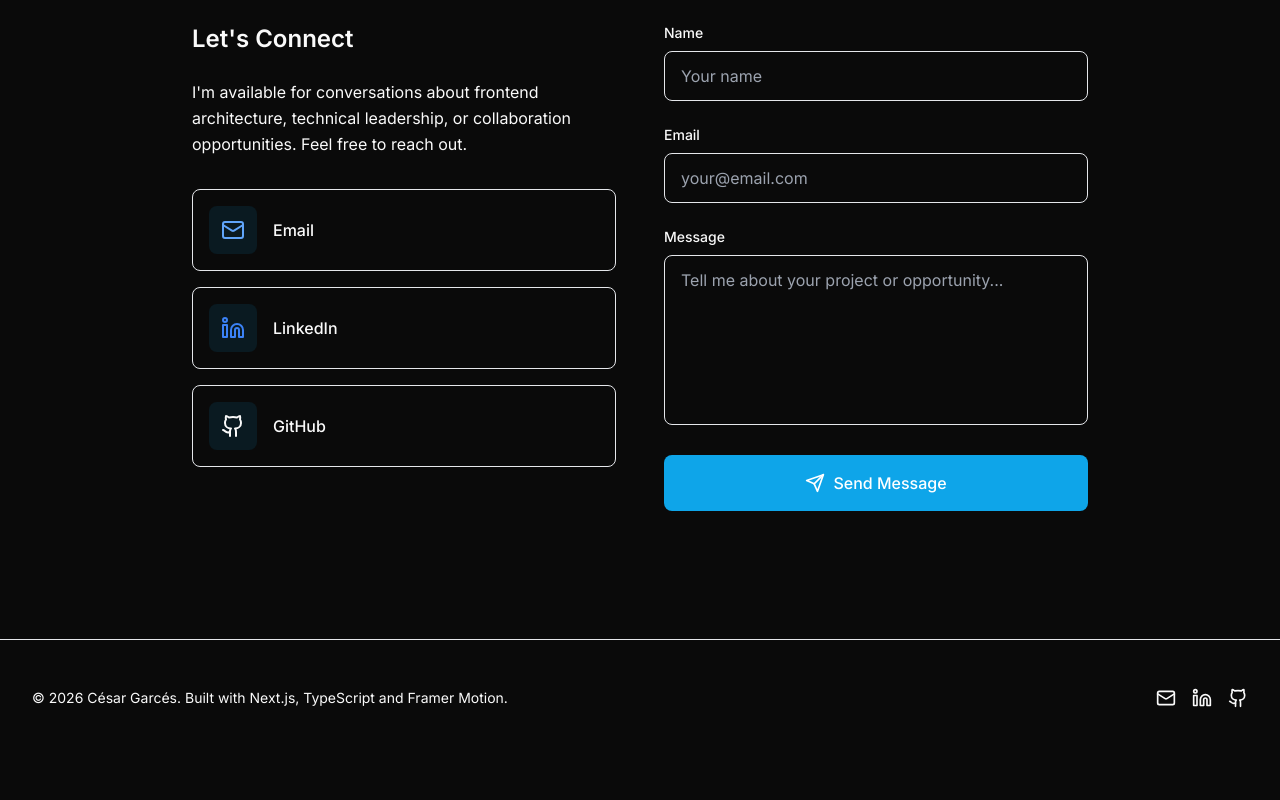
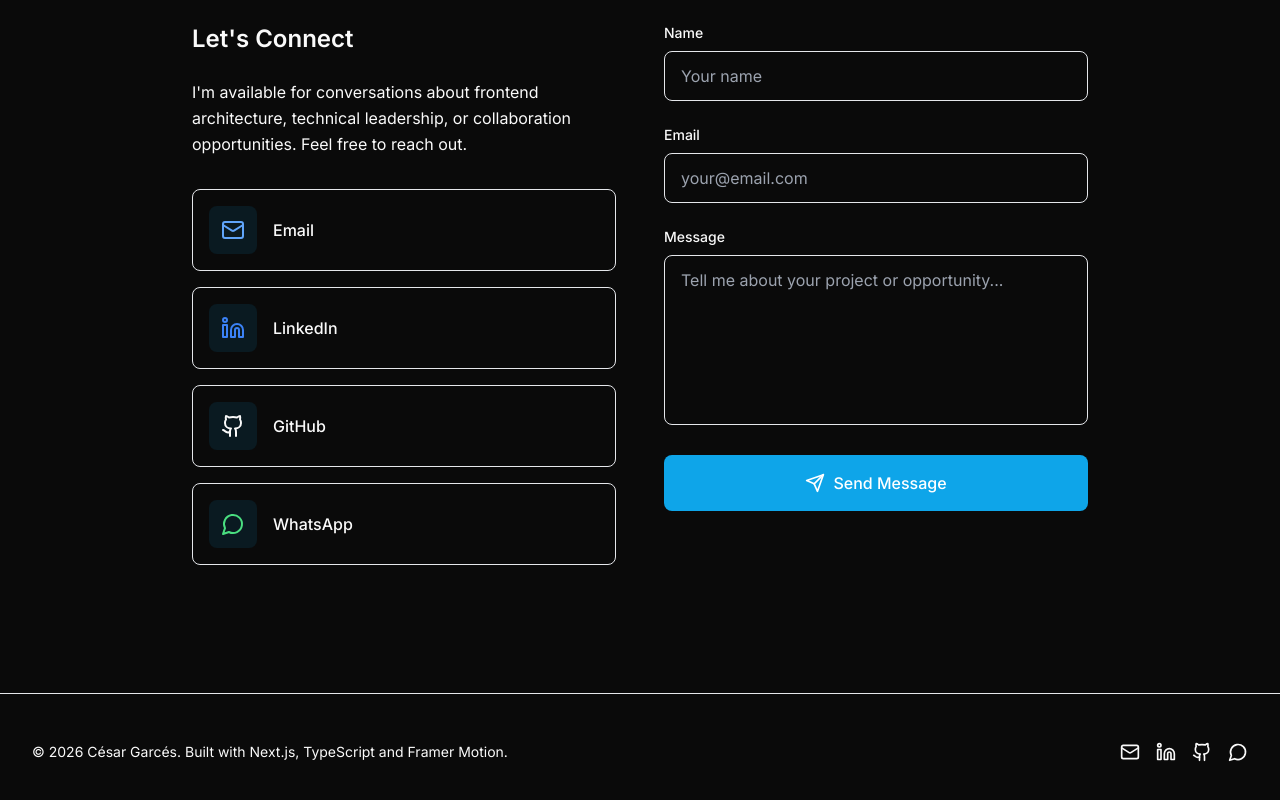
Before and after one commit to CesarGarces/portafolio, a Next.js app: page / in a window 1280 px wide. Shown: the part 9509-10309 px from the top of the page. Before the commit the page ends 10265 px from the top, so only its background shows below. Built offline with nearby package versions, Linux system fonts and the light colour scheme.

Commit message:
Add WhatsApp link to social links in Footer and Contact components, enhancing connectivity options for users.

```diff
--- a/components/Footer.tsx
+++ b/components/Footer.tsx
@@ -1,7 +1,7 @@
 'use client'
 
 import { motion } from 'framer-motion'
-import { Github, Linkedin, Mail } from 'lucide-react'
+import { Github, Linkedin, Mail, MessageCircle } from 'lucide-react'
 import { useI18n } from '@/contexts/I18nContext'
 import { SOCIAL_LINKS } from '@/components/constants'
 
@@ -55,6 +55,15 @@ export default function Footer() {
             >
               <Github className="w-5 h-5" />
             </a>
+            <a
+              href={SOCIAL_LINKS.whatsapp}
+              target="_blank"
+              rel="noopener noreferrer"
+              className="text-foreground/60 hover:text-green-400 transition-colors"
+              aria-label="WhatsApp"
+            >
+              <MessageCircle className="w-5 h-5" />
+            </a>
           </motion.div>
         </div>
       </div>
--- a/components/constants.ts
+++ b/components/constants.ts
@@ -2,4 +2,5 @@ export const SOCIAL_LINKS = {
   email: 'mailto:info@cesargarces.com',
   linkedin: 'https://www.linkedin.com/in/cesargarces/',
   github: 'https://github.com/CesarGarces',
+  whatsapp: 'https://wa.me/573507424296',
 } as const
--- a/components/sections/Contact.tsx
+++ b/components/sections/Contact.tsx
@@ -3,7 +3,7 @@
 import { motion } from 'framer-motion'
 import { useInView } from 'framer-motion'
 import { useRef, useState } from 'react'
-import { Mail, Linkedin, Github, Send, Check } from 'lucide-react'
+import { Mail, Linkedin, Github, Send, Check, MessageCircle } from 'lucide-react'
 import { useI18n } from '@/contexts/I18nContext'
 import { SOCIAL_LINKS } from '@/components/constants'
 
@@ -25,6 +25,12 @@ const socialLinks = [
     label: 'GitHub',
     href: SOCIAL_LINKS.github,
     color: 'text-foreground/80',
+  },
+  {
+    icon: MessageCircle,
+    label: 'WhatsApp',
+    href: SOCIAL_LINKS.whatsapp,
+    color: 'text-green-400',
   },
 ]
 
```
